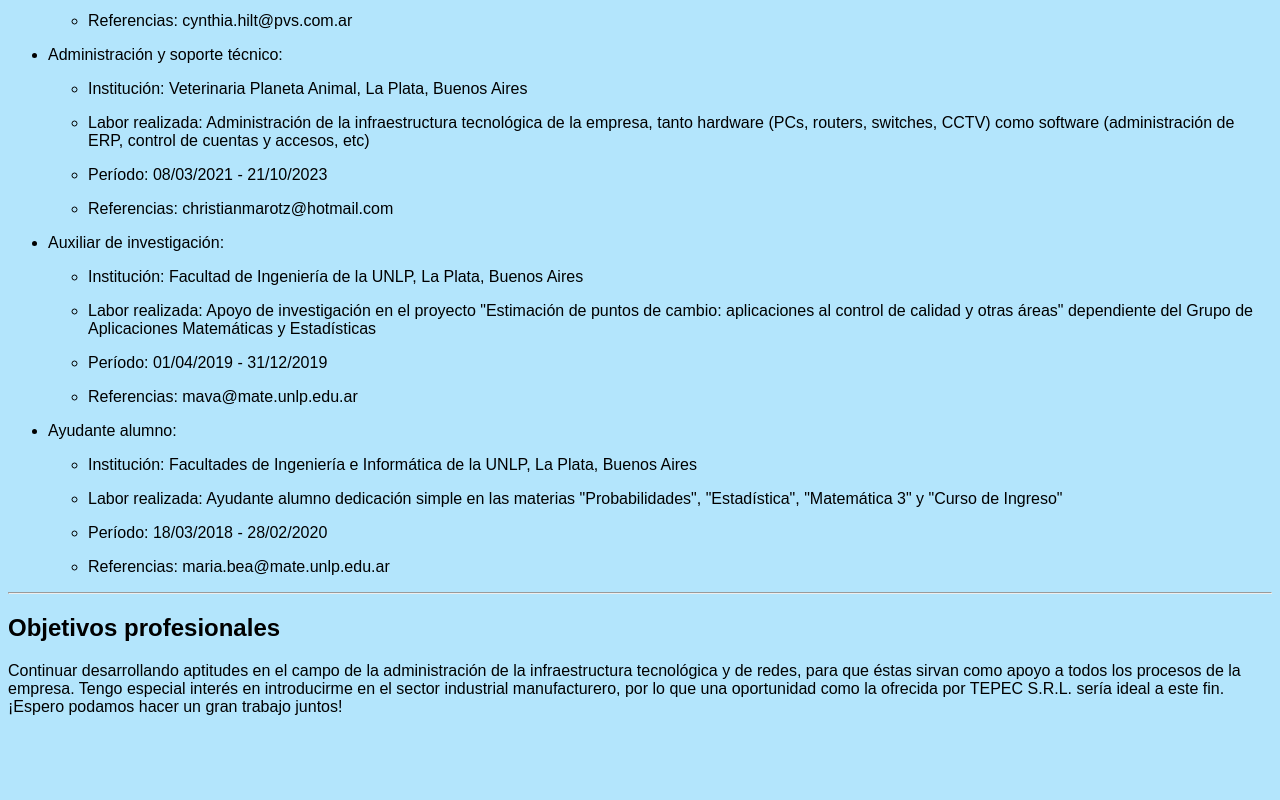
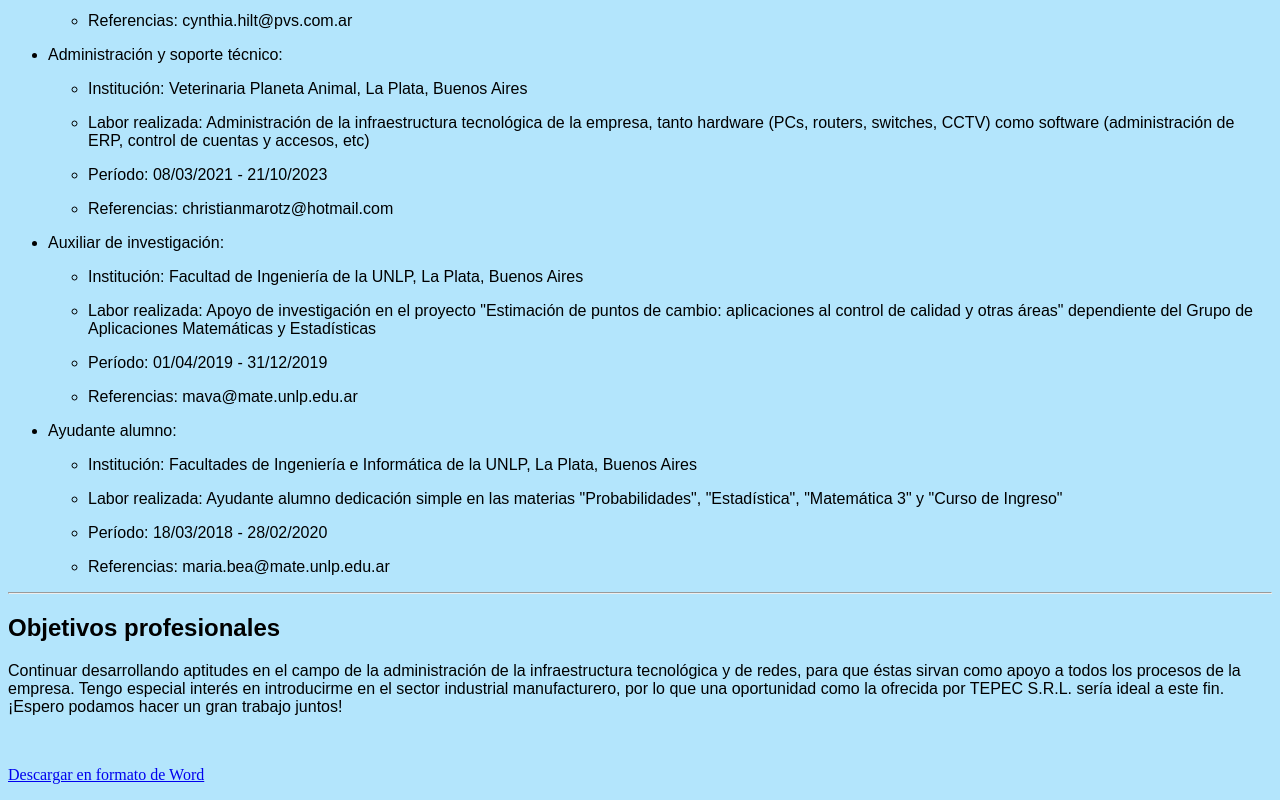
Before and after one commit to garciagenaro/CV, a plain HTML site: page index.html in a window 1280 px wide. Shown: the part 1606-2406 px from the top of the page. Before the commit the page ends 2338 px from the top, so only its background shows below. Drawn offline with Linux system fonts and the light colour scheme.

Commit message:
Update index.html

```diff
--- a/index.html
+++ b/index.html
@@ -125,5 +125,7 @@
 	<hr>
 	<h2 id="subtitulo">Objetivos profesionales</h2>
 	<p>Continuar desarrollando aptitudes en el campo de la administración de la infraestructura tecnológica y de redes, para que éstas sirvan como apoyo a todos los procesos de la empresa. Tengo especial interés en introducirme en el sector industrial manufacturero, por lo que una oportunidad como la ofrecida por TEPEC S.R.L. sería ideal a este fin. ¡Espero podamos hacer un gran trabajo juntos!</p>
+	<br>
+	<p></p><a href="Curriculum.docx">Descargar en formato de Word</a></p>
 </body>
 </html>
```
